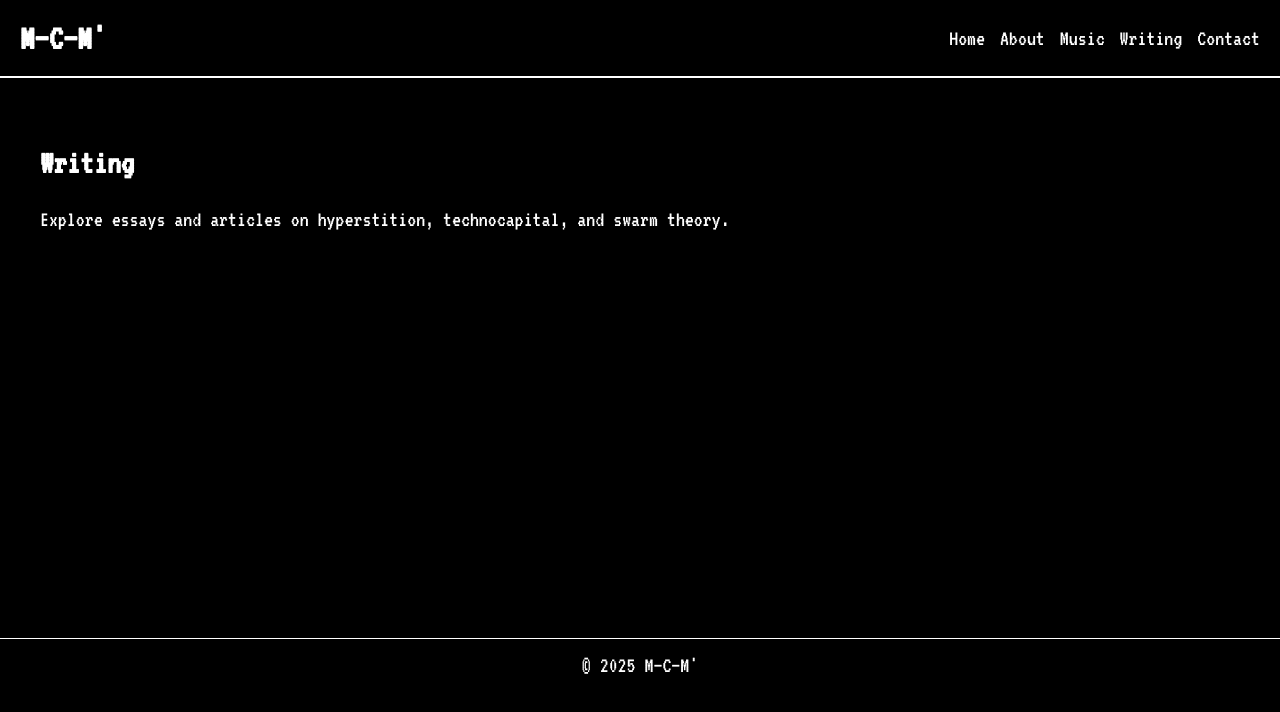
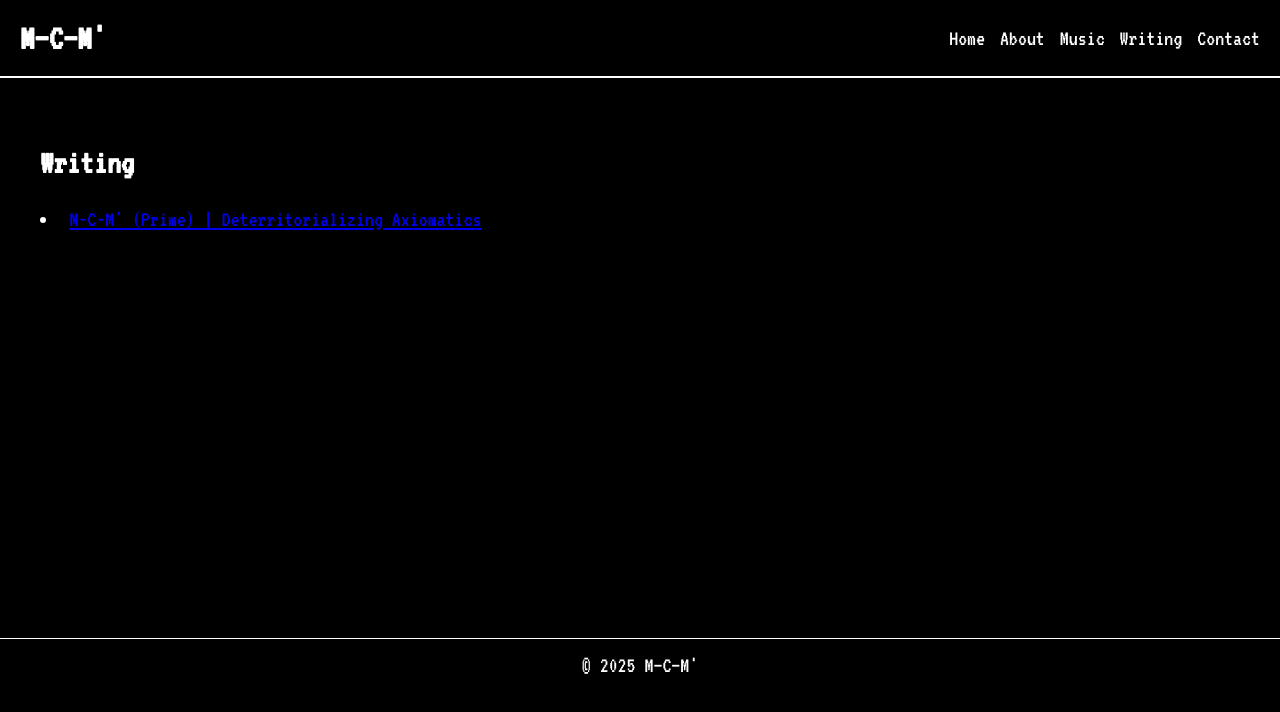
Before and after one commit to m-c-m-prime/m-c-m-prime.github.io, a plain HTML site: page writing.html in a window 1280 px wide. Drawn offline with Linux system fonts and the light colour scheme.

Commit message:
Update writing.html

```diff
--- a/writing.html
+++ b/writing.html
@@ -27,8 +27,7 @@
     <main>
         <section>
             <h2>Writing</h2>
-            <p>Explore essays and articles on hyperstition, technocapital, and swarm theory.</p>
-            <!-- Link to articles here -->
+            <li><a href="essay.html">M-C-M' (Prime) | Deterritorializing Axiomatics</a></li>
         </section>
     </main>
 
```
